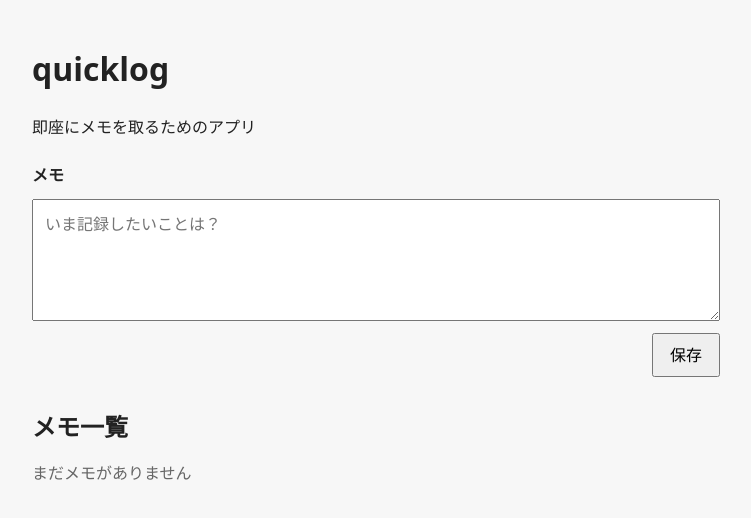
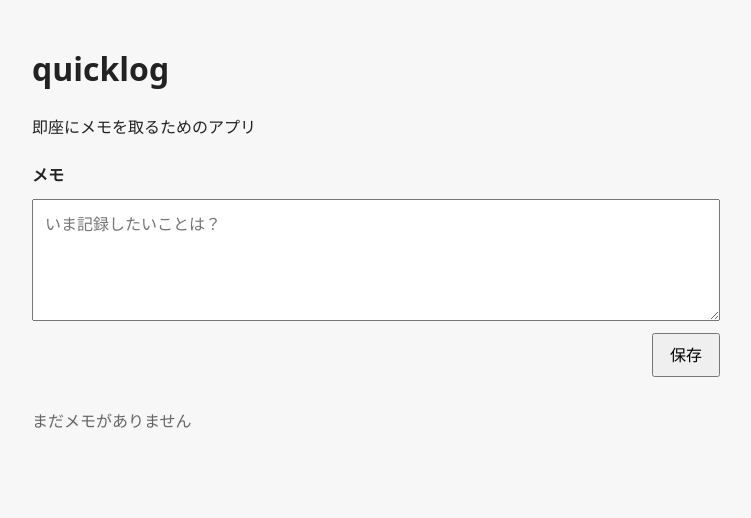
Before and after one commit to asamichiruko/quicklog, a Vue app: page / in a window 1280 px wide. Shown: the top 518 px of the page, without its empty margins (264-1015 px from the left). Built offline with nearby package versions, Linux system fonts and the light colour scheme.

Commit message:
style: メモ一覧の見出しを削除

```diff
--- a/src/components/QuickLogList.vue
+++ b/src/components/QuickLogList.vue
@@ -16,8 +16,6 @@ function formatDate(createdAt: string) {
 
 <template>
   <section class="list-section">
-    <h2 class="heading">メモ一覧</h2>
-
     <p v-if="items.length === 0" class="empty">まだメモがありません</p>
 
     <ul v-else class="list">
@@ -33,10 +31,6 @@ function formatDate(createdAt: string) {
 <style lang="css" scoped>
 .list-section {
   margin-top: 32px;
-}
-
-.heading {
-  margin: 0 0 16px;
 }
 
 .empty {
```
